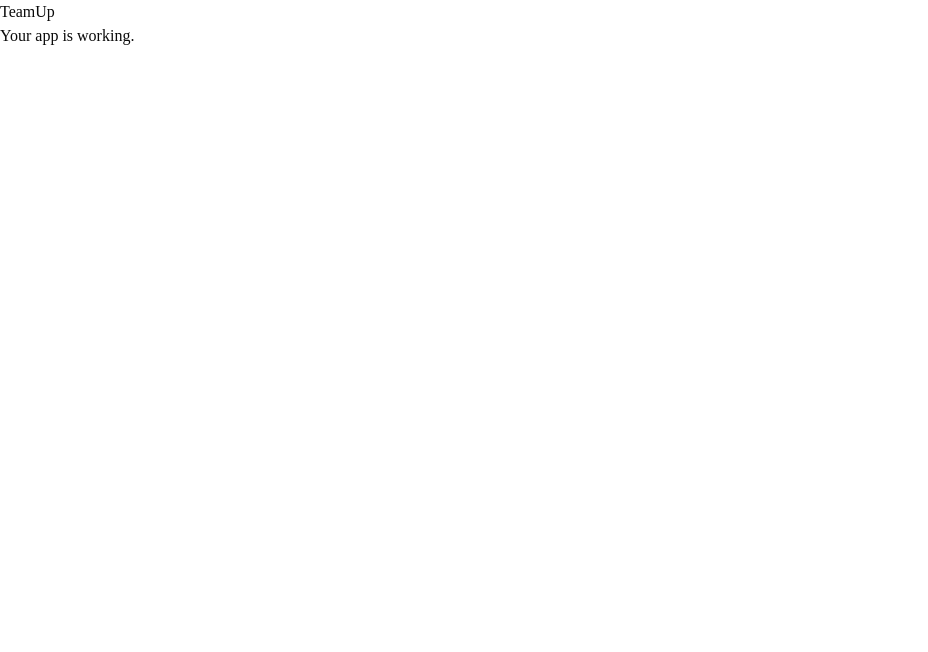
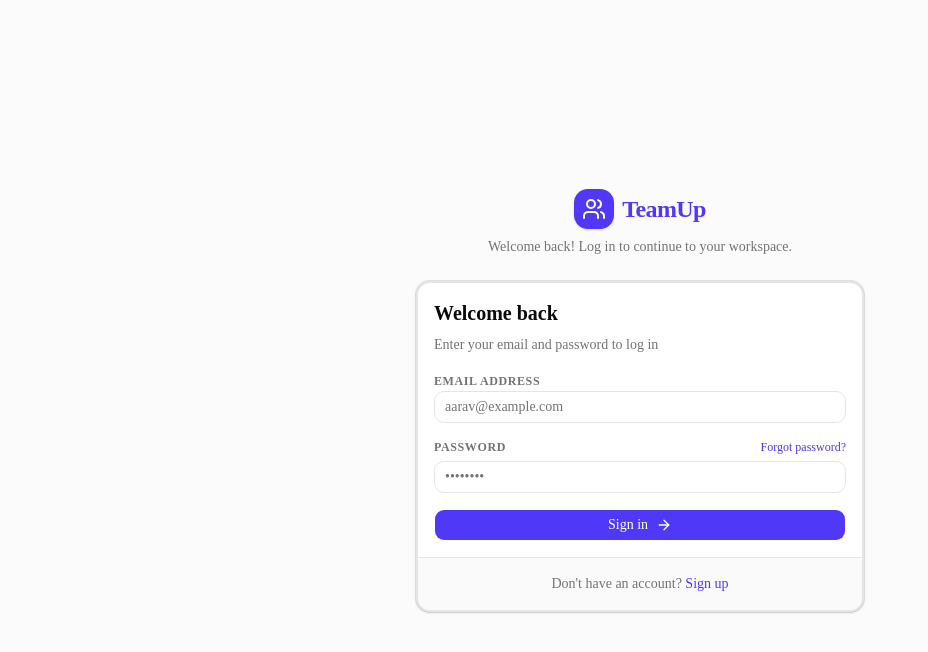
Before and after one commit to lalitrwagh2007/teamup, a Next.js app: page /login in a window 1280 px wide. Shown: the top 652 px of the page, without its empty margins (0-928 px from the left). Built offline with nearby package versions, Linux system fonts and the light colour scheme.

Commit message:
Login Authentication

```diff
--- a/src/app/(auth)/login/page.tsx
+++ b/src/app/(auth)/login/page.tsx
@@ -1,8 +1,130 @@
-export default function Home() {
+"use client";
+
+import { useActionState, useEffect } from "react";
+import { useRouter } from "next/navigation";
+import Link from "next/link";
+import { toast } from "sonner";
+import { Users, Loader2, ArrowRight } from "lucide-react";
+
+import { Button } from "@/components/ui/button";
+import { Input } from "@/components/ui/input";
+import { Card, CardContent, CardDescription, CardFooter, CardHeader, CardTitle } from "@/components/ui/card";
+import { loginAction, LoginState } from "@/app/actions/auth";
+
+const initialState: LoginState = {
+  success: false,
+};
+
+export default function LoginPage() {
+  const router = useRouter();
+  const [state, formAction, isPending] = useActionState(loginAction, initialState);
+
+  useEffect(() => {
+    if (state.success) {
+      toast.success(state.message || "Logged in successfully!");
+      router.push("/dashboard");
+    } else if (state.message) {
+      toast.error(state.message);
+    }
+  }, [state, router]);
+
   return (
-    <main>
-      <h1>TeamUp</h1>
-      <p>Your app is working.</p>
+    <main className="flex min-h-screen flex-col items-center justify-center bg-muted/40 p-4 sm:p-6 lg:p-8">
+      <div className="w-full max-w-md space-y-6">
+        <div className="flex flex-col items-center text-center space-y-2">
+          <Link href="/" className="flex items-center gap-2 text-2xl font-bold tracking-tight text-indigo-600 hover:text-indigo-700">
+            <div className="flex size-10 items-center justify-center rounded-xl bg-indigo-600 text-white shadow-sm">
+              <Users className="size-6" />
+            </div>
+            <span>TeamUp</span>
+          </Link>
+          <p className="text-sm text-muted-foreground">
+            Welcome back! Log in to continue to your workspace.
+          </p>
+        </div>
+
+        <Card className="border-2 shadow-sm">
+          <CardHeader className="space-y-1">
+            <CardTitle className="text-xl font-bold">Welcome back</CardTitle>
+            <CardDescription>Enter your email and password to log in</CardDescription>
+          </CardHeader>
+
+          <CardContent>
+            <form action={formAction} className="space-y-4">
+              <div className="space-y-1.5">
+                <label htmlFor="email" className="text-xs font-semibold uppercase tracking-wider text-muted-foreground">
+                  Email address
+                </label>
+                <Input
+                  id="email"
+                  name="email"
+                  type="email"
+                  placeholder="aarav@example.com"
+                  required
+                  disabled={isPending}
+                  className="rounded-lg"
+                />
+                {state.errors?.email && (
+                  <p className="text-xs font-medium text-destructive">{state.errors.email[0]}</p>
+                )}
+              </div>
+
+              <div className="space-y-1.5">
+                <div className="flex items-center justify-between">
+                  <label htmlFor="password" className="text-xs font-semibold uppercase tracking-wider text-muted-foreground">
+                    Password
+                  </label>
+                  <Link
+                    href="/forgot-password"
+                    className="text-xs font-medium text-indigo-600 hover:underline"
+                  >
+                    Forgot password?
+                  </Link>
+                </div>
+                <Input
+                  id="password"
+                  name="password"
+                  type="password"
+                  placeholder="••••••••"
+                  required
+                  disabled={isPending}
+                  className="rounded-lg"
+                />
+                {state.errors?.password && (
+                  <p className="text-xs font-medium text-destructive">{state.errors.password[0]}</p>
+                )}
+              </div>
+
+              <Button
+                type="submit"
+                disabled={isPending}
+                className="w-full gap-2 rounded-lg bg-indigo-600 text-white hover:bg-indigo-700"
+              >
+                {isPending ? (
+                  <>
+                    <Loader2 className="size-4 animate-spin" />
+                    Signing in...
+                  </>
+                ) : (
+                  <>
+                    Sign in
+                    <ArrowRight className="size-4" />
+                  </>
+                )}
+              </Button>
+            </form>
+          </CardContent>
+
+          <CardFooter className="flex flex-col gap-3 border-t p-4 text-center">
+            <p className="text-sm text-muted-foreground">
+              Don't have an account?{" "}
+              <Link href="/signup" className="font-medium text-indigo-600 hover:underline">
+                Sign up
+              </Link>
+            </p>
+          </CardFooter>
+        </Card>
+      </div>
     </main>
   );
 }
--- a/src/app/actions/auth.ts
+++ b/src/app/actions/auth.ts
@@ -1,7 +1,8 @@
 "use server";
 
 import { createClient } from "@/lib/supabase/server";
-import { signupSchema, SignupInput } from "@/validations/auth.schema";
+import { signupSchema, SignupInput, loginSchema, LoginInput } from "@/validations/auth.schema";
+
 
 export type SignupState = {
   success: boolean;
@@ -84,3 +85,72 @@ export async function signUpAction(
     };
   }
 }
+export type LoginState = {
+  success: boolean;
+  message?: string;
+  errors?: {
+    email?: string[];
+    password?: string[];
+  };
+};
+
+export async function loginAction(
+  prevState: LoginState | null,
+  formData: FormData
+): Promise<LoginState> {
+  const rawData = {
+    email: formData.get("email") as string,
+    password: formData.get("password") as string,
+  };
+
+  const validation = loginSchema.safeParse(rawData);
+
+  if (!validation.success) {
+    const fieldErrors = validation.error.flatten().fieldErrors;
+    return {
+      success: false,
+      message: "Please fill in all required fields.",
+      errors: fieldErrors,
+    };
+  }
+
+  const { email, password } = validation.data;
+
+  try {
+    const supabase = await createClient();
+
+    const { data, error } = await supabase.auth.signInWithPassword({
+      email,
+      password,
+    });
+
+    if (error) {
+      let userFriendlyMessage = "Invalid email or password.";
+      if (error.message.includes("Email not confirmed")) {
+        userFriendlyMessage = "Please confirm your email address before logging in.";
+      }
+
+      return {
+        success: false,
+        message: userFriendlyMessage,
+      };
+    }
+
+    if (!data.user) {
+      return {
+        success: false,
+        message: "Unable to sign in. Please try again.",
+      };
+    }
+
+    return {
+      success: true,
+      message: "Logged in successfully!",
+    };
+  } catch (err) {
+    return {
+      success: false,
+      message: "An unexpected error occurred. Please try again later.",
+    };
+  }
+}
--- a/src/validations/auth.schema.ts
+++ b/src/validations/auth.schema.ts
@@ -21,3 +21,14 @@ export const signupSchema = z
   });
 
 export type SignupInput = z.infer<typeof signupSchema>;
+export const loginSchema = z.object({
+  email: z
+    .string()
+    .trim()
+    .email({ message: "Please enter a valid email address." }),
+  password: z
+    .string()
+    .min(1, { message: "Password is required." }),
+});
+
+export type LoginInput = z.infer<typeof loginSchema>;
```
